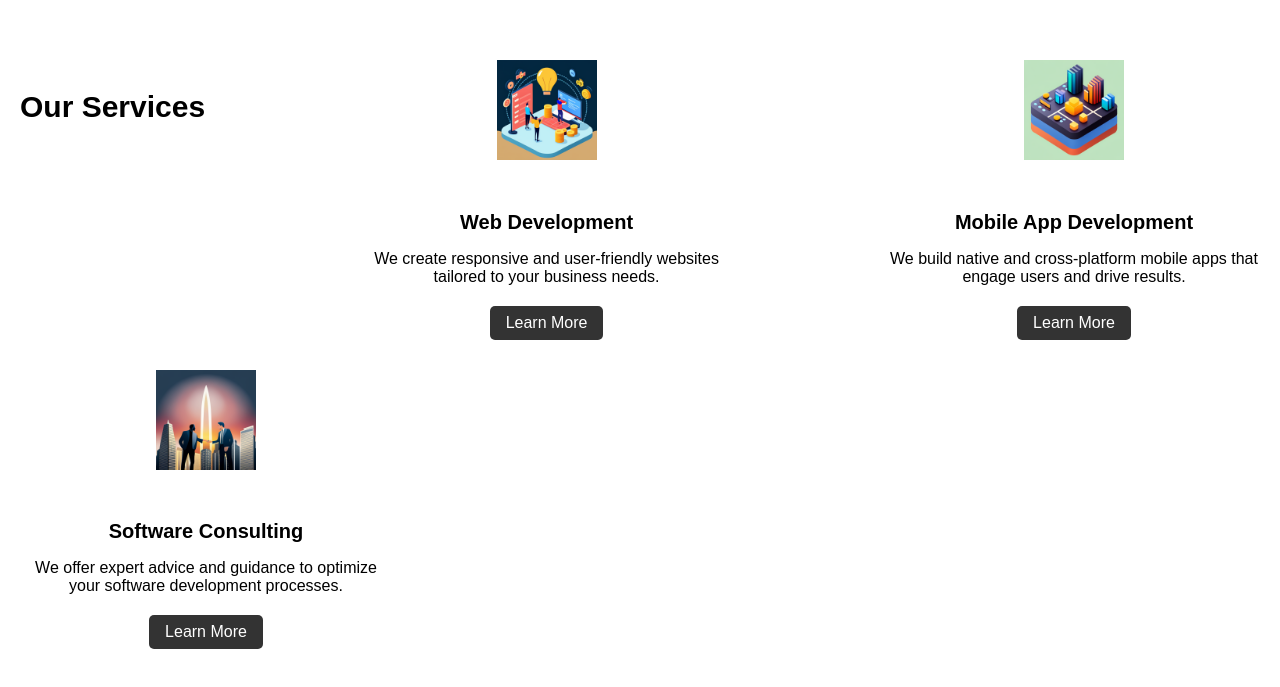
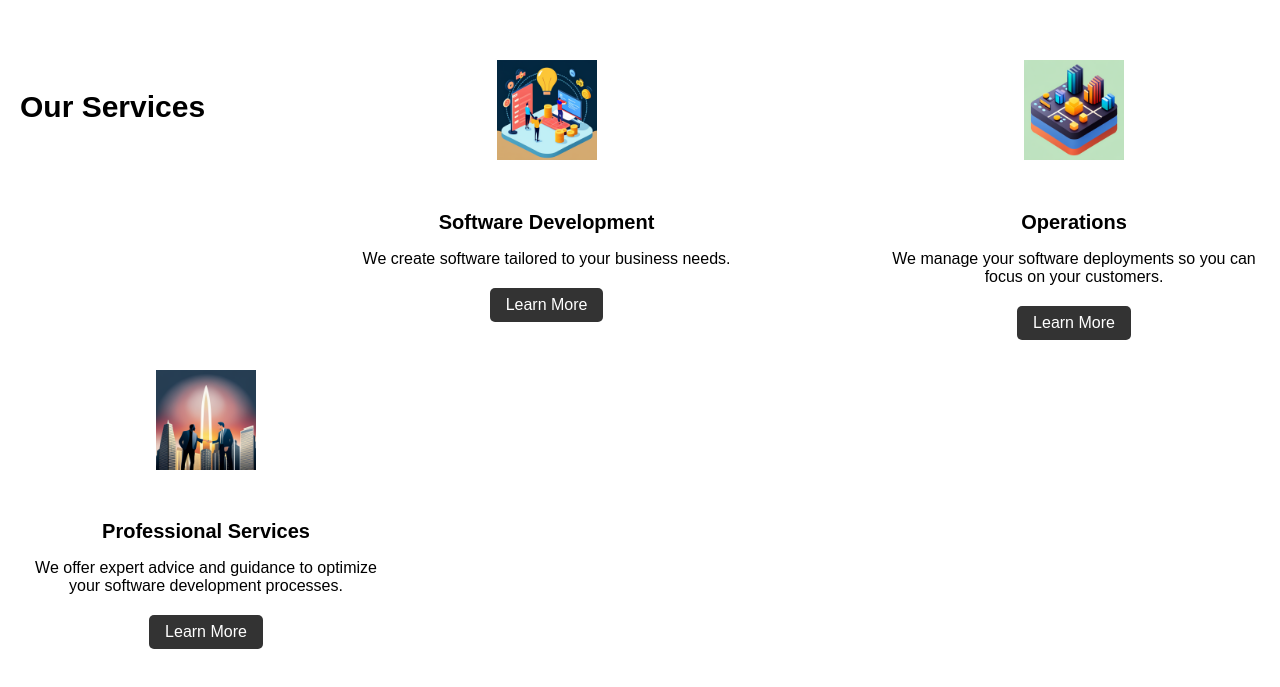
Before and after one commit to rysatech/rysatech.github.io, a plain HTML site: page index.html in a window 1280 px wide. Shown: the part 637-1324 px from the top of the page. Drawn offline with Linux system fonts and the light colour scheme; a script that the page names is missing.

Commit message:
--wip-- [skip ci]

```diff
--- a/index.html
+++ b/index.html
@@ -44,19 +44,19 @@
       <h3>Our Services</h3>
       <div class="service">
         <img src="web-development.png" alt="Development">
-        <h4>Web Development</h4>
-        <p>We create responsive and user-friendly websites tailored to your business needs.</p>
+        <h4>Software Development</h4>
+        <p>We create software tailored to your business needs.</p>
         <a href="web-development.html" class="btn">Learn More</a>
       </div>
       <div class="service">
         <img src="operations.png" alt="Deployment and Monitoring">
-        <h4>Mobile App Development</h4>
-        <p>We build native and cross-platform mobile apps that engage users and drive results.</p>
+        <h4>Operations</h4>
+        <p>We manage your software deployments so you can focus on your customers.</p>
         <a href="operations.html" class="btn">Learn More</a>
       </div>
       <div class="service">
         <img src="consulting.png" alt="Services">
-        <h4>Software Consulting</h4>
+        <h4>Professional Services</h4>
         <p>We offer expert advice and guidance to optimize your software development processes.</p>
         <a href="software-consulting.html" class="btn">Learn More</a>
       </div>
```
